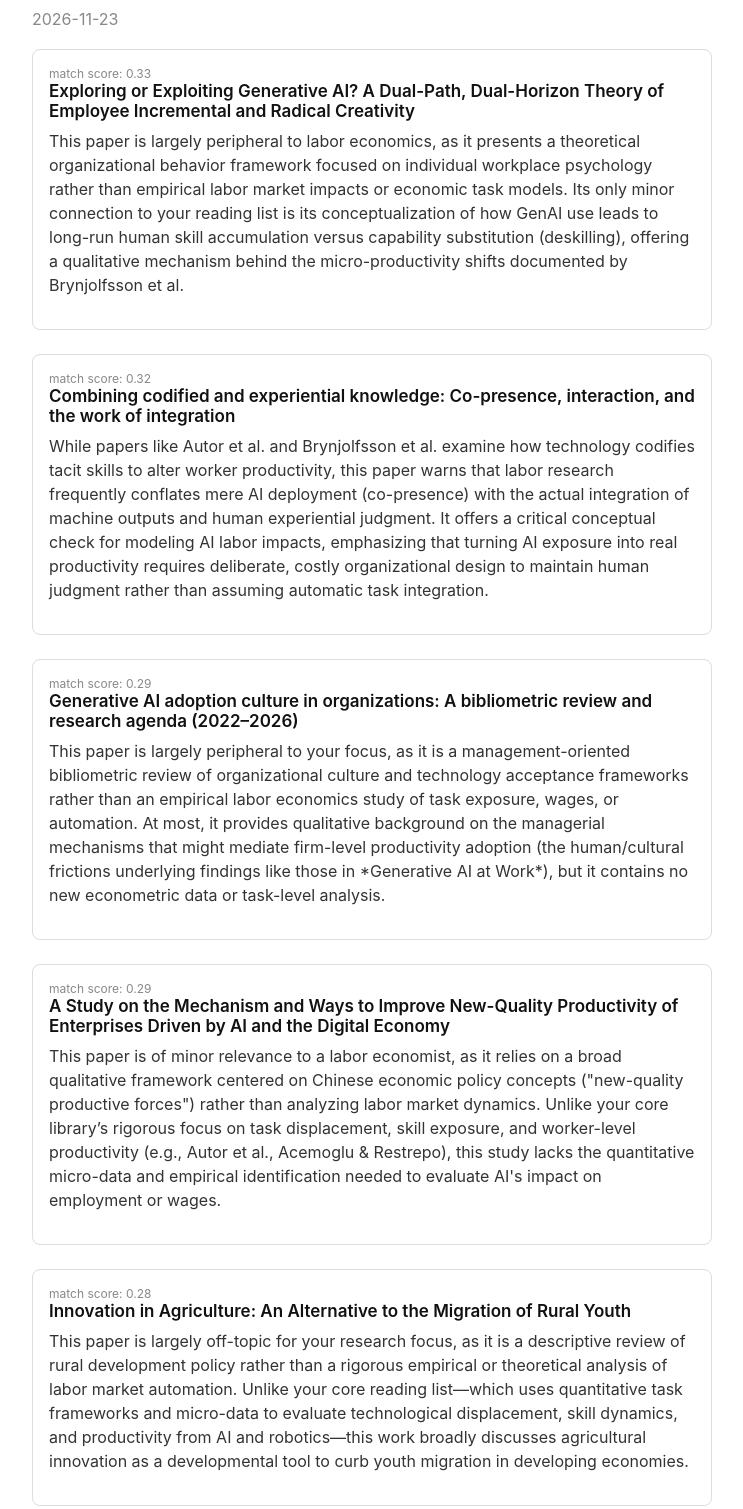
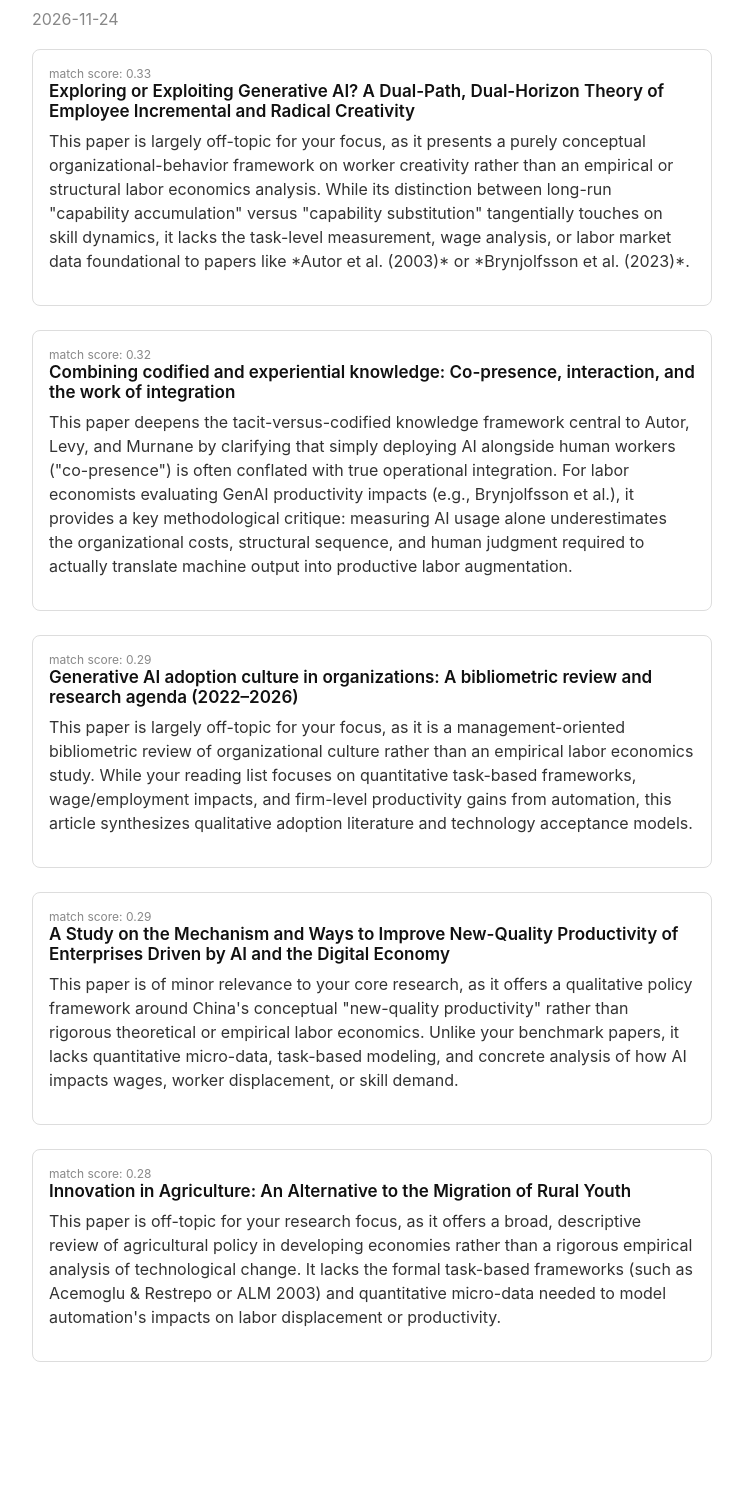
Before and after one commit to arnavgupta-maker/field-pulse, a plain HTML site: page docs/index.html in a window 1280 px wide. Shown: the part 80-1589 px from the top of the page, without its empty margins (268-1011 px from the left). After the commit the page ends 1482 px from the top, so only its background shows below. Drawn offline with Linux system fonts and the light colour scheme.

Commit message:
Auto-update field pulse digest

```diff
--- a/docs/index.html
+++ b/docs/index.html
@@ -1,31 +1,31 @@
 <html><head><meta charset="utf-8"><title>Field Pulse — Labor Economics and Automation</title></head>
     <body style="font-family:-apple-system,sans-serif;max-width:680px;margin:40px auto;padding:0 16px;">
     <h2>Field Pulse — Labor Economics and Automation</h2>
-    <div style="color:#888;margin-bottom:20px;">2026-11-23</div>
+    <div style="color:#888;margin-bottom:20px;">2026-11-24</div>
 
         <div style="margin-bottom:24px;padding:16px;border:1px solid #ddd;border-radius:8px;">
             <div style="font-size:12px;color:#888;">match score: 0.33</div>
             <a href="https://openalex.org/W7203444948" style="font-size:17px;font-weight:600;color:#111;text-decoration:none;">Exploring or Exploiting Generative AI? A Dual-Path, Dual-Horizon Theory of Employee Incremental and Radical Creativity</a>
-            <p style="margin-top:8px;color:#333;line-height:1.5;">This paper is largely peripheral to labor economics, as it presents a theoretical organizational behavior framework focused on individual workplace psychology rather than empirical labor market impacts or economic task models. Its only minor connection to your reading list is its conceptualization of how GenAI use leads to long-run human skill accumulation versus capability substitution (deskilling), offering a qualitative mechanism behind the micro-productivity shifts documented by Brynjolfsson et al.</p>
+            <p style="margin-top:8px;color:#333;line-height:1.5;">This paper is largely off-topic for your focus, as it presents a purely conceptual organizational-behavior framework on worker creativity rather than an empirical or structural labor economics analysis. While its distinction between long-run "capability accumulation" versus "capability substitution" tangentially touches on skill dynamics, it lacks the task-level measurement, wage analysis, or labor market data foundational to papers like *Autor et al. (2003)* or *Brynjolfsson et al. (2023)*.</p>
         </div>
         <div style="margin-bottom:24px;padding:16px;border:1px solid #ddd;border-radius:8px;">
             <div style="font-size:12px;color:#888;">match score: 0.32</div>
             <a href="https://openalex.org/W7225818949" style="font-size:17px;font-weight:600;color:#111;text-decoration:none;">Combining codified and experiential knowledge: Co-presence, interaction, and the work of integration</a>
-            <p style="margin-top:8px;color:#333;line-height:1.5;">While papers like Autor et al. and Brynjolfsson et al. examine how technology codifies tacit skills to alter worker productivity, this paper warns that labor research frequently conflates mere AI deployment (co-presence) with the actual integration of machine outputs and human experiential judgment. It offers a critical conceptual check for modeling AI labor impacts, emphasizing that turning AI exposure into real productivity requires deliberate, costly organizational design to maintain human judgment rather than assuming automatic task integration.</p>
+            <p style="margin-top:8px;color:#333;line-height:1.5;">This paper deepens the tacit-versus-codified knowledge framework central to Autor, Levy, and Murnane by clarifying that simply deploying AI alongside human workers ("co-presence") is often conflated with true operational integration. For labor economists evaluating GenAI productivity impacts (e.g., Brynjolfsson et al.), it provides a key methodological critique: measuring AI usage alone underestimates the organizational costs, structural sequence, and human judgment required to actually translate machine output into productive labor augmentation.</p>
         </div>
         <div style="margin-bottom:24px;padding:16px;border:1px solid #ddd;border-radius:8px;">
             <div style="font-size:12px;color:#888;">match score: 0.29</div>
             <a href="https://openalex.org/W7163881876" style="font-size:17px;font-weight:600;color:#111;text-decoration:none;">Generative AI adoption culture in organizations: A bibliometric review and research agenda (2022–2026)</a>
-            <p style="margin-top:8px;color:#333;line-height:1.5;">This paper is largely peripheral to your focus, as it is a management-oriented bibliometric review of organizational culture and technology acceptance frameworks rather than an empirical labor economics study of task exposure, wages, or automation. At most, it provides qualitative background on the managerial mechanisms that might mediate firm-level productivity adoption (the human/cultural frictions underlying findings like those in *Generative AI at Work*), but it contains no new econometric data or task-level analysis.</p>
+            <p style="margin-top:8px;color:#333;line-height:1.5;">This paper is largely off-topic for your focus, as it is a management-oriented bibliometric review of organizational culture rather than an empirical labor economics study. While your reading list focuses on quantitative task-based frameworks, wage/employment impacts, and firm-level productivity gains from automation, this article synthesizes qualitative adoption literature and technology acceptance models.</p>
         </div>
         <div style="margin-bottom:24px;padding:16px;border:1px solid #ddd;border-radius:8px;">
             <div style="font-size:12px;color:#888;">match score: 0.29</div>
             <a href="https://openalex.org/W7170884066" style="font-size:17px;font-weight:600;color:#111;text-decoration:none;">A Study on the Mechanism and Ways to Improve New-Quality Productivity of Enterprises Driven by AI and the Digital Economy</a>
-            <p style="margin-top:8px;color:#333;line-height:1.5;">This paper is of minor relevance to a labor economist, as it relies on a broad qualitative framework centered on Chinese economic policy concepts ("new-quality productive forces") rather than analyzing labor market dynamics. Unlike your core library’s rigorous focus on task displacement, skill exposure, and worker-level productivity (e.g., Autor et al., Acemoglu & Restrepo), this study lacks the quantitative micro-data and empirical identification needed to evaluate AI's impact on employment or wages.</p>
+            <p style="margin-top:8px;color:#333;line-height:1.5;">This paper is of minor relevance to your core research, as it offers a qualitative policy framework around China's conceptual "new-quality productivity" rather than rigorous theoretical or empirical labor economics. Unlike your benchmark papers, it lacks quantitative micro-data, task-based modeling, and concrete analysis of how AI impacts wages, worker displacement, or skill demand.</p>
         </div>
         <div style="margin-bottom:24px;padding:16px;border:1px solid #ddd;border-radius:8px;">
             <div style="font-size:12px;color:#888;">match score: 0.28</div>
             <a href="https://openalex.org/W7160499021" style="font-size:17px;font-weight:600;color:#111;text-decoration:none;">Innovation in Agriculture: An Alternative to the Migration of Rural Youth</a>
-            <p style="margin-top:8px;color:#333;line-height:1.5;">This paper is largely off-topic for your research focus, as it is a descriptive review of rural development policy rather than a rigorous empirical or theoretical analysis of labor market automation. Unlike your core reading list—which uses quantitative task frameworks and micro-data to evaluate technological displacement, skill dynamics, and productivity from AI and robotics—this work broadly discusses agricultural innovation as a developmental tool to curb youth migration in developing economies.</p>
+            <p style="margin-top:8px;color:#333;line-height:1.5;">This paper is off-topic for your research focus, as it offers a broad, descriptive review of agricultural policy in developing economies rather than a rigorous empirical analysis of technological change. It lacks the formal task-based frameworks (such as Acemoglu & Restrepo or ALM 2003) and quantitative micro-data needed to model automation's impacts on labor displacement or productivity.</p>
         </div>
     </body></html>
```
